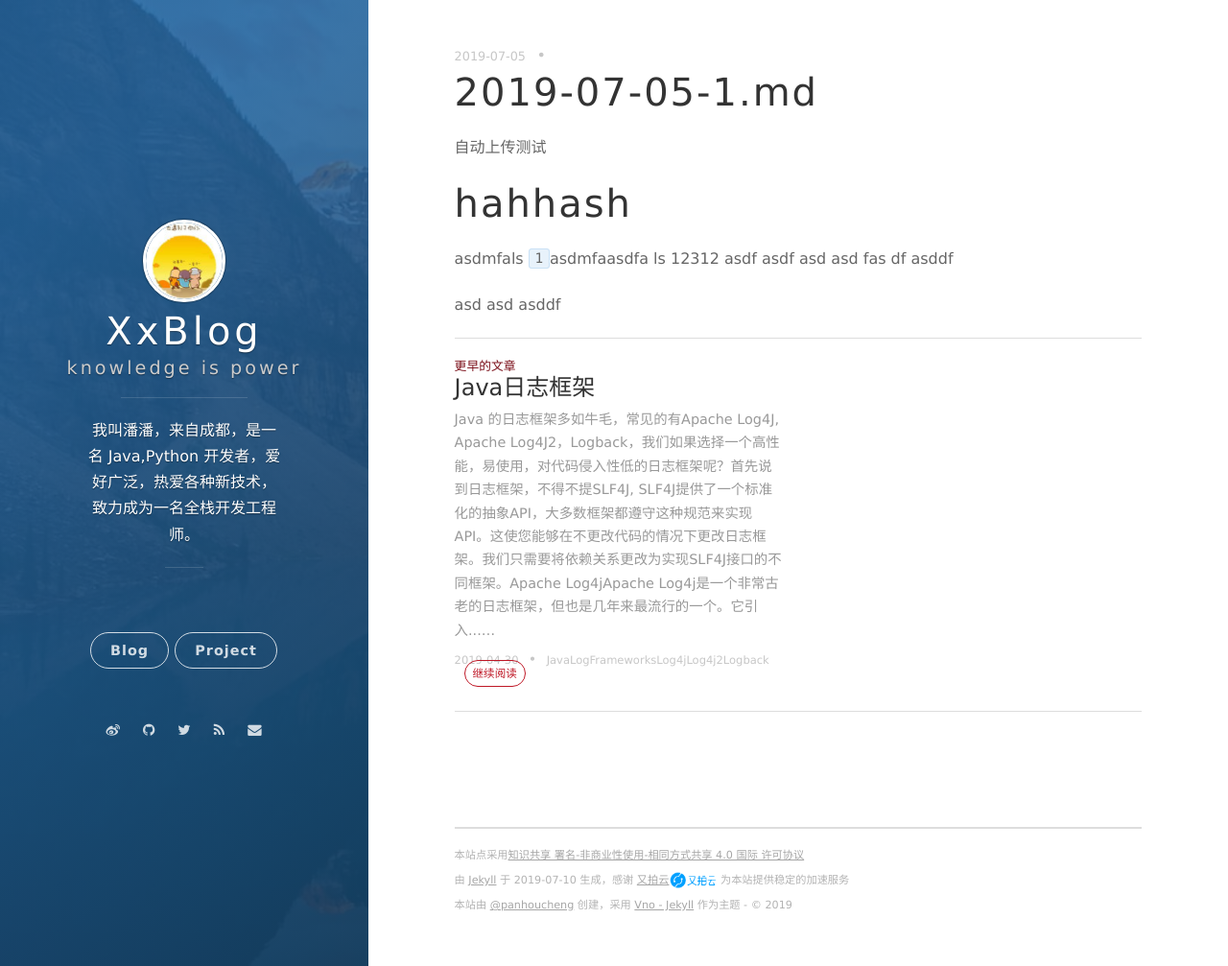
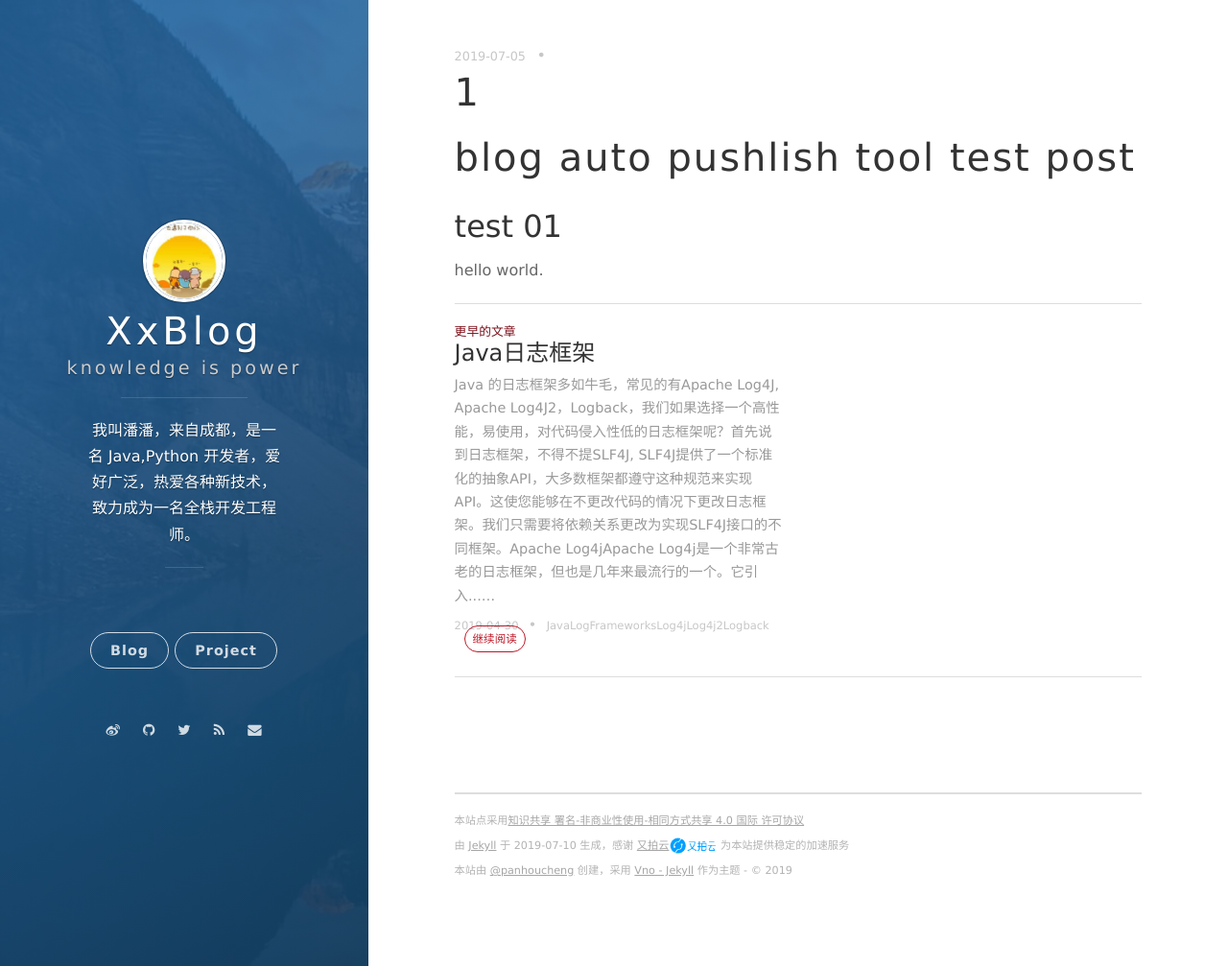
Before and after one commit to panhoucheng/blog, a Jekyll site: the page built from blog/_posts/2019-07-05-1.md, in a window 1280 px wide and 1007 px high. Shown: the whole window at 96% size. Built offline with Jekyll 4.4.1, drawn with Linux system fonts in a browser that asks for light colours; nearby versions of some CDN libraries; comment, search, counter and statistics services are not loaded.

Commit message:
auto commit: add new blog post that name is 2019-07-05-1.md:  , at 2019-07-10T23:08:40.529

```diff
--- a/blog/_posts/2019-07-05-1.md
+++ b/blog/_posts/2019-07-05-1.md
@@ -1,19 +1,9 @@
 ---
 layout: post
-title: 2019-07-05-1.md
+title: 1
 ---
 
-自动上传测试
-# hahhash
-asdmfals
-`1`asdmfaasdfa ls
-12312
-asdf asdf asd
-asd
-fas
-df
-asddf
+# blog auto pushlish tool test post
+## test 01
 
- asd
- asd
- asddf
+hello world.
```
